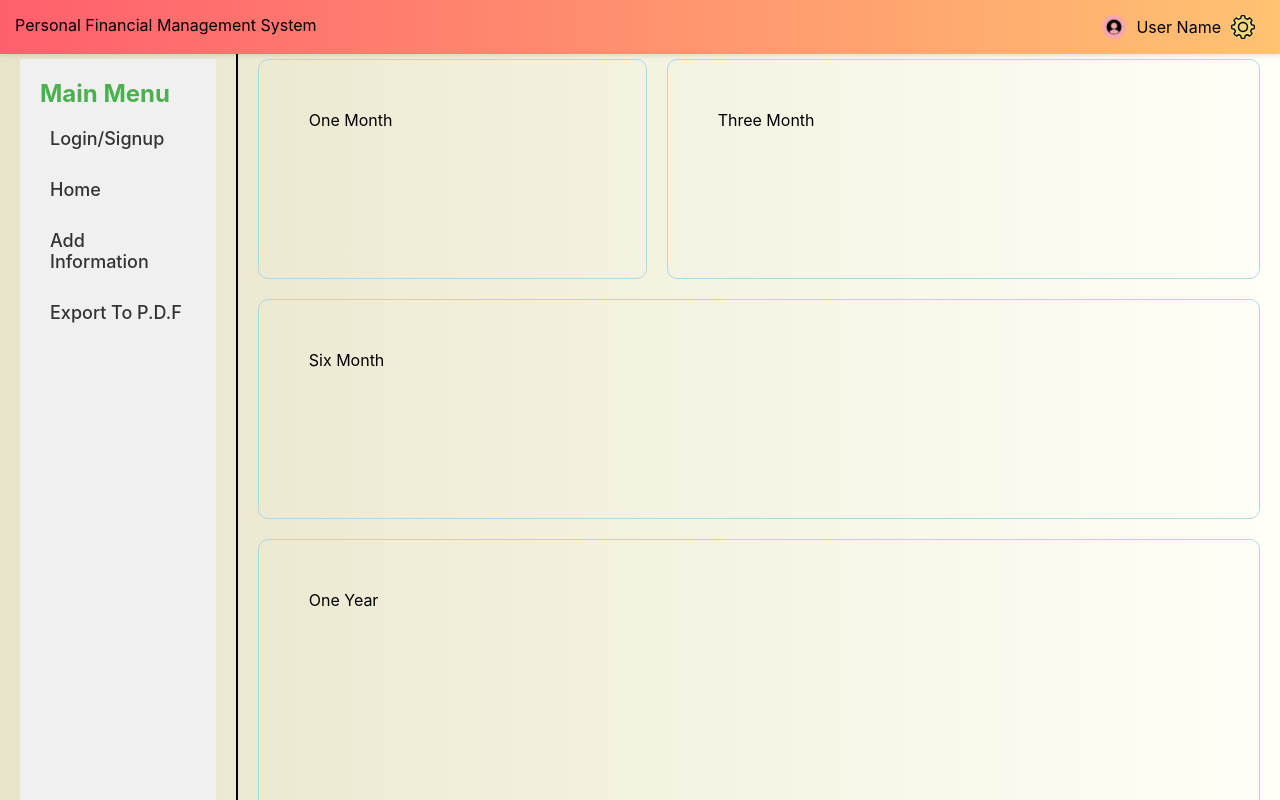
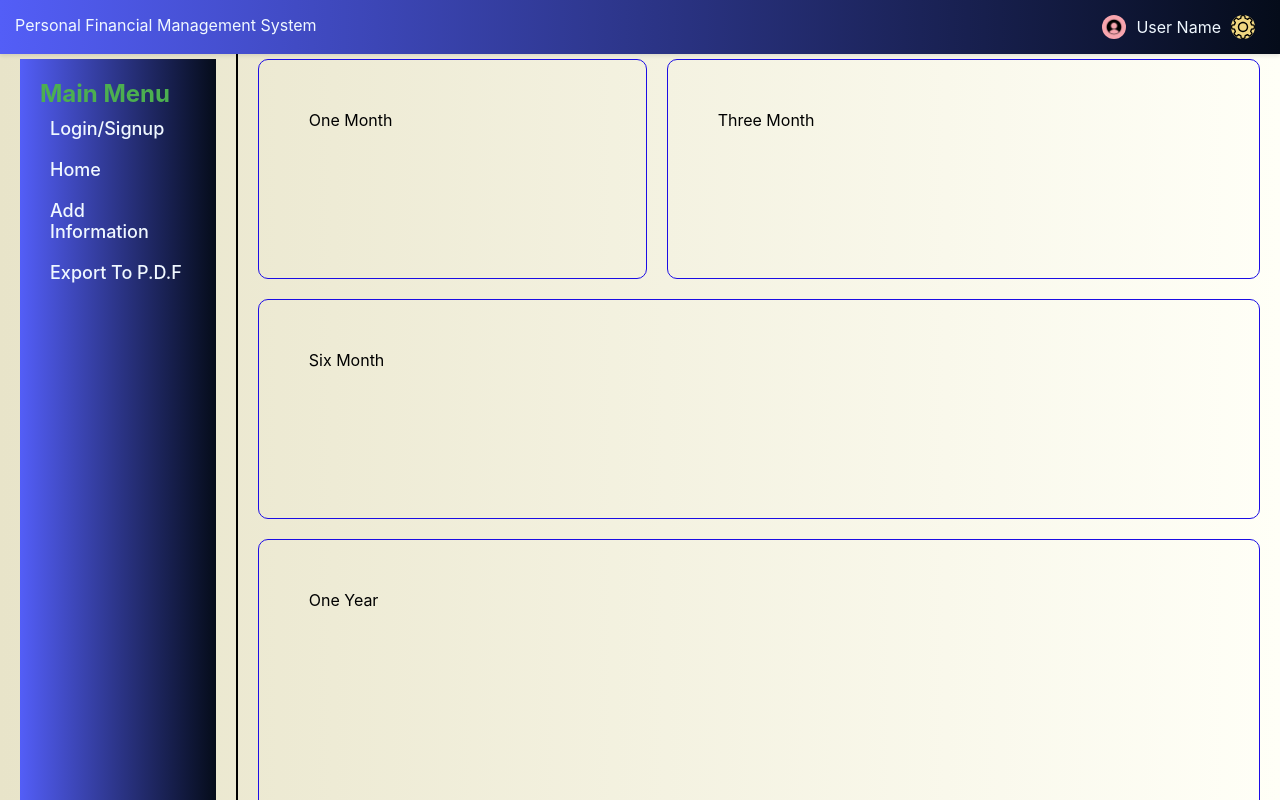
Before and after one commit to ujjwalsharmaIITB/Software-Lab-Project-PFMS, a React (Create React App) app in the folder front-end/: page /home in a window 1280 px wide. Shown: the top 800 px of the page. Built offline with nearby package versions, Linux system fonts and the light colour scheme.

Commit message:
navbar and menu redesigned

```diff
--- a/front-end/package.json
+++ b/front-end/package.json
@@ -6,10 +6,12 @@
     "@testing-library/jest-dom": "^5.17.0",
     "@testing-library/react": "^13.4.0",
     "@testing-library/user-event": "^13.5.0",
+    "chart.js": "^4.4.0",
     "react": "^18.2.0",
     "react-dom": "^18.2.0",
     "react-router-dom": "^6.16.0",
     "react-scripts": "5.0.1",
+    "recharts": "^2.9.1",
     "sass": "^1.68.0",
     "scss": "^0.2.4",
     "web-vitals": "^2.1.4"
--- a/front-end/src/Components/Home/home.jsx
+++ b/front-end/src/Components/Home/home.jsx
@@ -1,8 +1,7 @@
 import "./home.scss";
-
 export const Home = () => {
   return (
-    <div className="home">
+    <div className="home" text>
       <div className="box oneMonth">One Month</div>
 
       <div className="box threeMonth">Three Month</div>
--- a/front-end/src/Components/Home/home.scss
+++ b/front-end/src/Components/Home/home.scss
@@ -7,13 +7,14 @@
   .box {
     padding: 50px;
     border-radius: 10px;
-    border: 1px solid lightblue;
-    // background-color: ;
+    border: 1px solid rgb(28, 13, 229);
+
   }
 
   .oneMonth {
     grid-column: span 2;
     grid-row: span 2;
+
   }
   .threeMonth {
     grid-column: span 3;
--- a/front-end/src/Components/Menu/menu.scss
+++ b/front-end/src/Components/Menu/menu.scss
@@ -1,20 +1,21 @@
 .menu {
-  height: 100vh;
-  background-color: #f0f0f0; /* Add a background color */
-  padding: 20px; /* Add some padding */
+  height: 125vh;
+  background: linear-gradient(to right, #535ef7, #050c1a);
+  padding: 20px;
+  display: flex;
 }
 
 .item {
   display: flex;
   flex-direction: column;
-  gap: 10px;
-  margin-bottom: 20px;
+  gap: 0;
+  margin-bottom: 5px;
 }
 
 .title {
-  font-size: 24px; /* Increase font size */
-  font-weight: 700; /* Increase font weight */
-  color: #4CAF50; /* Change title color */
+  font-size: 24px;
+  font-weight: 700;
+  color: #4CAF50;
 }
 
 .listItem {
@@ -23,20 +24,21 @@
   gap: 10px;
   padding: 10px;
   border-radius: 5px;
-  transition: background-color 0.3s ease; /* Add transition effect */
-  text-decoration: none; /* Remove underline for links */
+  color: aliceblue;
+  transition: background-color 0.3s ease;
+  text-decoration: none;
+}
 
-  &:hover {
-    background-color: black; /* Change background color on hover */
-  }
+.listItem:hover {
+  background-color: black;
 }
 
 .listItemTitle {
-  font-size: 18px; /* Adjust font size */
-  font-weight: 500; /* Adjust font weight */
-  color: #333; /* Change item text color */
+  font-size: 18px;
+  font-weight: 500;
+  color: aliceblue;
 }
 
 .listItemTitle:hover {
-  color: #8ded90; /* Change item text color on hover */
+  color: #8ded90;
 }
--- a/front-end/src/Components/NavBar/NavBar.scss
+++ b/front-end/src/Components/NavBar/NavBar.scss
@@ -3,8 +3,9 @@
   padding: 15px; /* Adjust padding */
   display: flex;
   justify-content: space-between;
-  background: linear-gradient(to right, #ff5f6d, #ffc371); /* Update gradient colors */
+  background: linear-gradient(to right, #535ef7, #050c1a); /* Update gradient colors */
   box-shadow: 0 2px 4px rgba(0, 0, 0, 0.1); /* Add a subtle box shadow */
+  color: aliceblue;
 }
 
 .icons {
```
Also changed, not shown: 2 other files (tests, documents, lock files or other folders).
